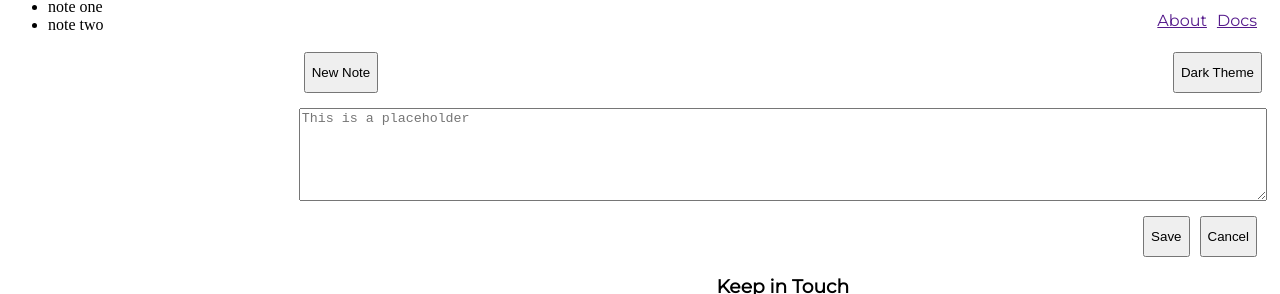
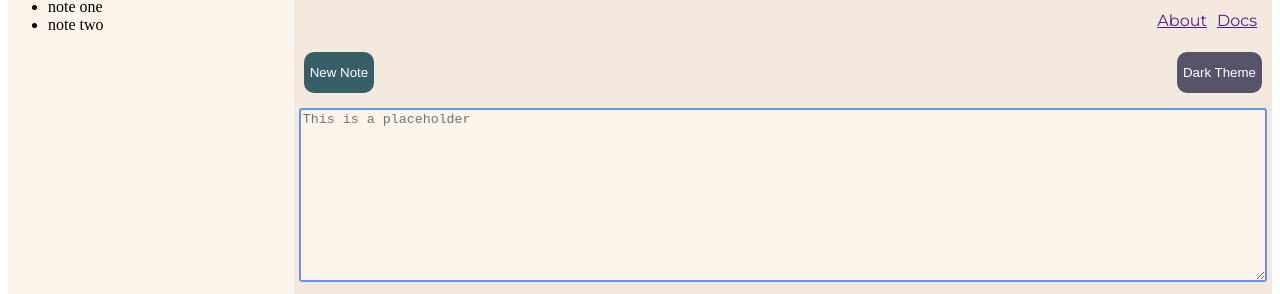
Before and after one commit to yinshaolong/Assignment2, a plain HTML site: page index.html in a window 1280 px wide. Shown: the part 79-373 px from the top of the page. Drawn offline with Linux system fonts and the light colour scheme.

Commit message:
added color pallet

```diff
--- a/css/stylesheets.css
+++ b/css/stylesheets.css
@@ -3,16 +3,18 @@ body{
 }
 aside{
     flex-grow: 1;
+    background-color: #FAF4EC;
 }
 .container{
     flex-grow: 4;
     display: flex;
     flex-direction: column;
+    background-color: #F3E9DE;
 }
 main{
     display: grid;
     grid-template-columns: 1fr 1fr;
-    grid-template-rows: 2fr 1fr 1fr 3fr 1fr;
+    grid-template-rows: 2fr 1fr 1fr 5fr 1fr;
 }
 h1{
     grid-column: 1/-1;
@@ -37,6 +39,10 @@ h1{
 #note{
     grid-column: 1/-1;
     margin: 15px 5px;
+    border-radius: 3px;
+    border-color: cornflowerblue;
+    border-width: 2px;
+    background-color: #FAF4EC;
 }
 .textAreaButtons{
     grid-column: 1/-1;
@@ -47,6 +53,7 @@ h1{
 }
 .title{
     font-family: Montserrat;
+    color:#256993;
 }
 footer{
     display: grid;
@@ -62,3 +69,20 @@ footer a:first-of-type{
     display: flex;
     justify-content: end;
 }
+#cancel{
+    background-color: #9B332C;
+}
+#save{
+    background-color:#375F68;
+}
+#newNote{
+    background-color: #375F68;
+}
+#darkTheme{
+    background-color: #56536A;
+}
+button{
+    color:white;
+    border-radius: 10px;
+    border-style: none;
+}
```
Lines whose indentation alone changed are shown as unchanged.
